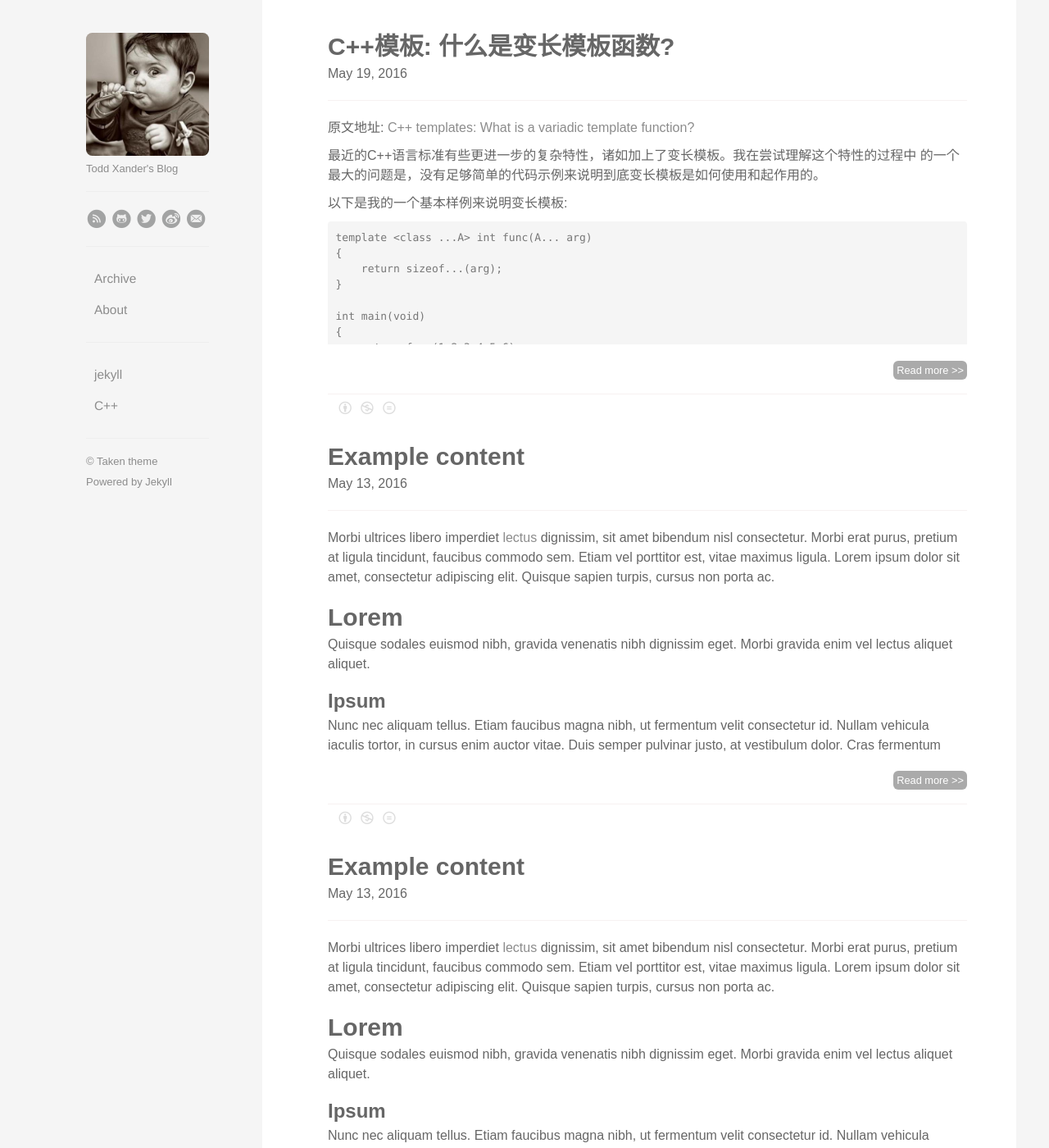
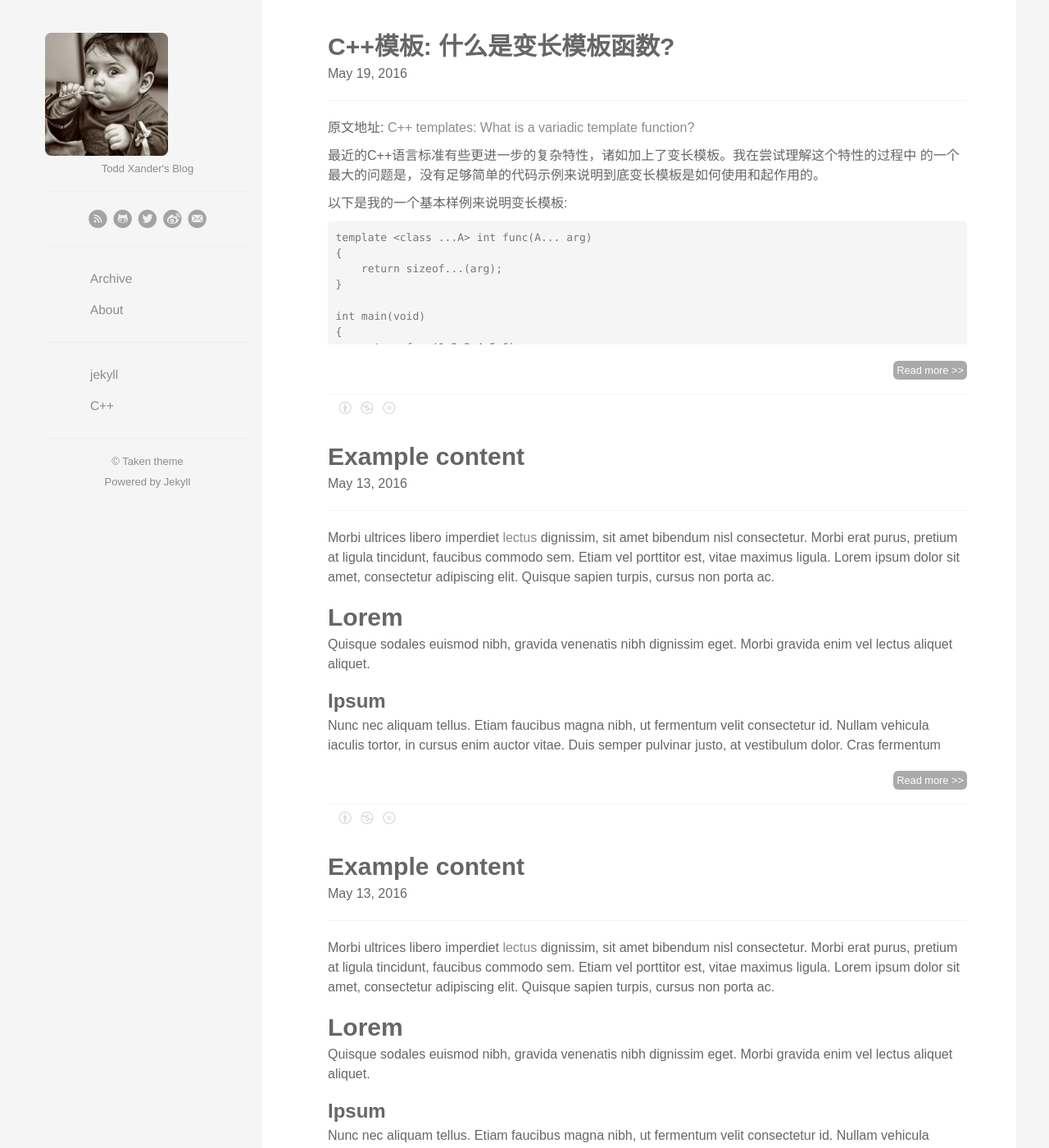
Before and after one commit to todd-xander/todd-xander.github.io, a Jekyll site: the page built from index.html, in a window 1280 px wide and 1400 px high. Shown: the whole window at 82% size. Built offline with Jekyll 4.4.1, drawn with Linux system fonts in a browser that asks for light colours; the list of posts is cut into pages by our own code.

Commit message:
Update style.scss

```diff
--- a/css/style.scss
+++ b/css/style.scss
@@ -242,12 +242,15 @@ th.title {
   background-color: #f5f5f5;
   width: 280px;
   color: #eee;
-  padding: 40px 65px;
+  padding: 40px 15px;
   height: 100%;
   position: fixed;
   font-size:  1.1em;
+  text-align: center;
   display: block;
-
+  .navigation {
+    margin-left: 45px;
+  }
   p
   {
     font-family: Arial, sans-serif;
@@ -279,6 +282,7 @@ th.title {
       font-style: normal;
       color: #8C8C8C;
       font-weight: 300;
+      display: inline-block;
 
     }
 
@@ -327,11 +331,11 @@ th.title {
   transition-duration: 0.6s;
 }
 .menu-handle {
-  margin-left: 220px;
+  margin-left: 280px;
   display: block;
 }
 .menu-open .menu-handle {
-  margin-left: 180px;
+  margin-left: 240px;
 }
 .content {
   padding: 10px;
```
